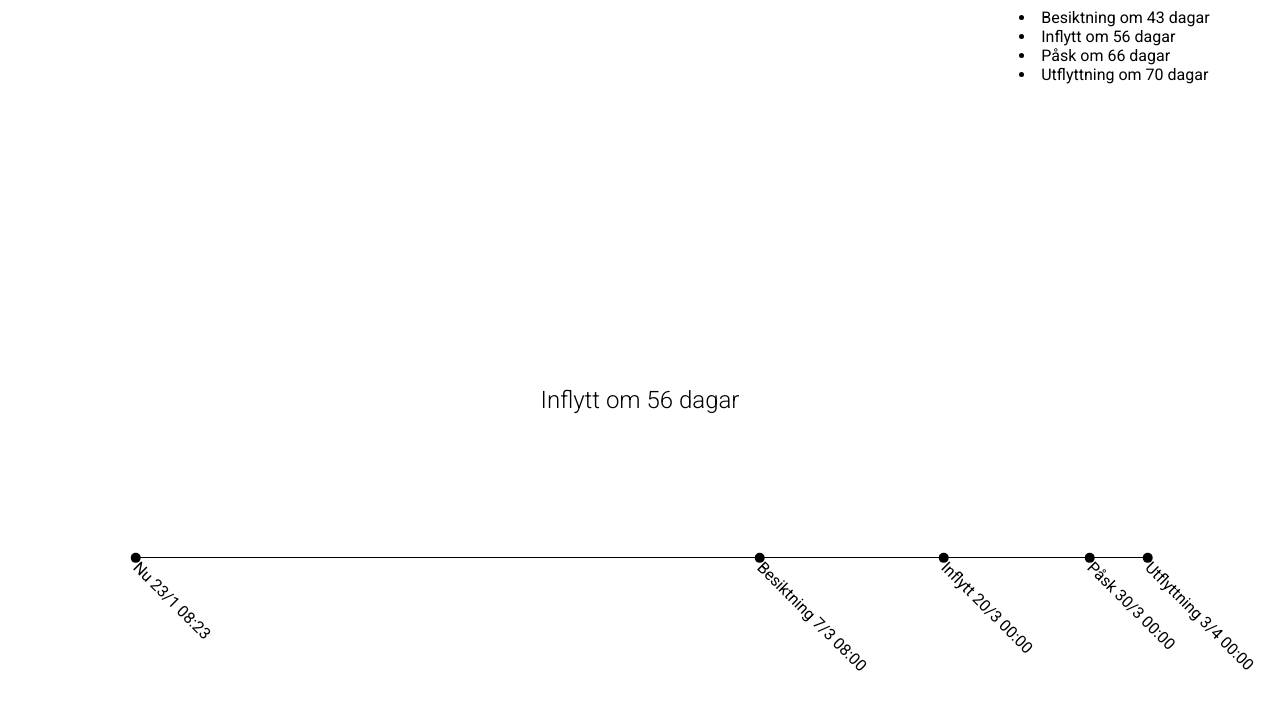
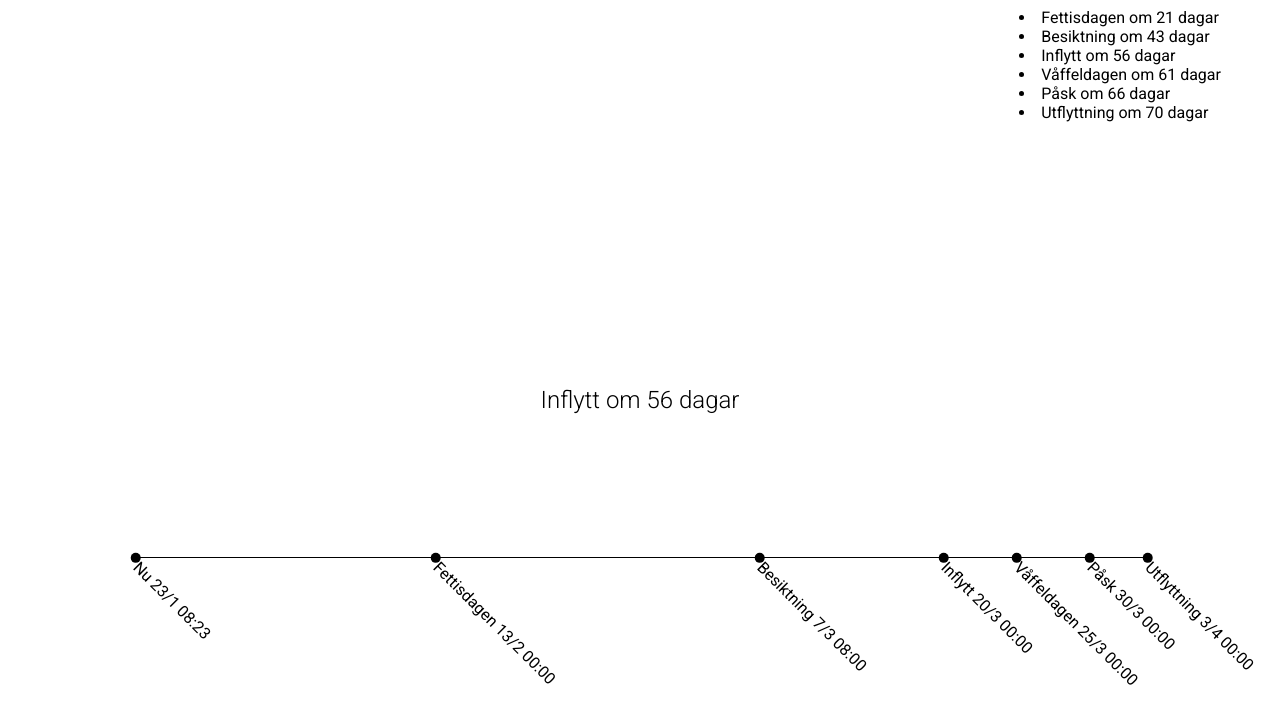
Before and after one commit to jockeman/timelines, a React (Vite) app: page / in a window 1280 px wide. Shown: the top 724 px of the page. Built offline with nearby package versions, Linux system fonts and the light colour scheme.

Commit message:
Added special days

```diff
--- a/src/views/app.tsx
+++ b/src/views/app.tsx
@@ -25,6 +25,8 @@ export class App extends React.Component<IAppProps, IAppState> {
             now: moment(),
             dates: [
                 new TimePoint('Inflytt', '2018-03-20'),
+                new TimePoint('Våffeldagen', '2018-03-25'),
+                new TimePoint('Fettisdagen', '2018-02-13'),
                 new TimePoint('Utflyttning', '2018-04-03'),
                 new TimePoint('Besiktning', '2018-03-07 08:00'),
                 new TimePoint('Påsk', '2018-03-30'),
```
